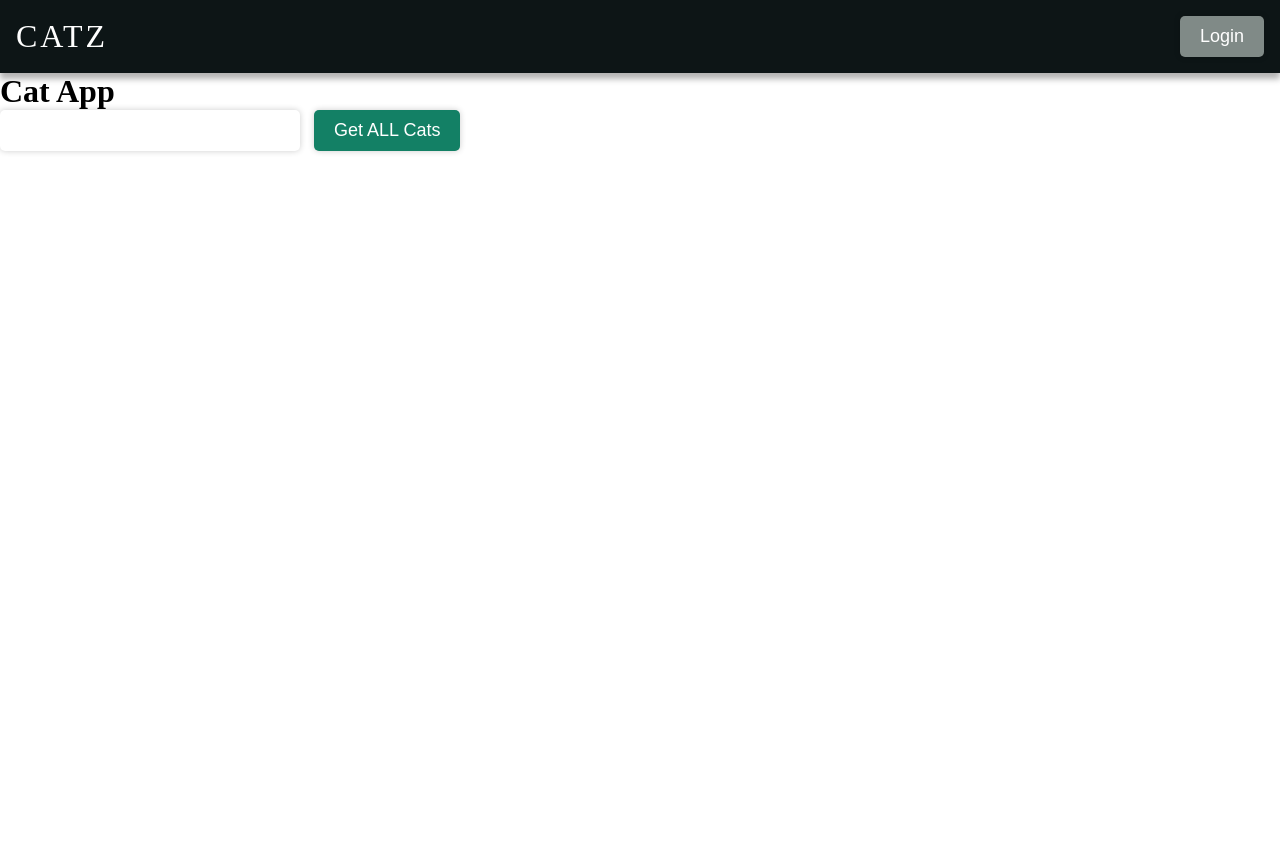
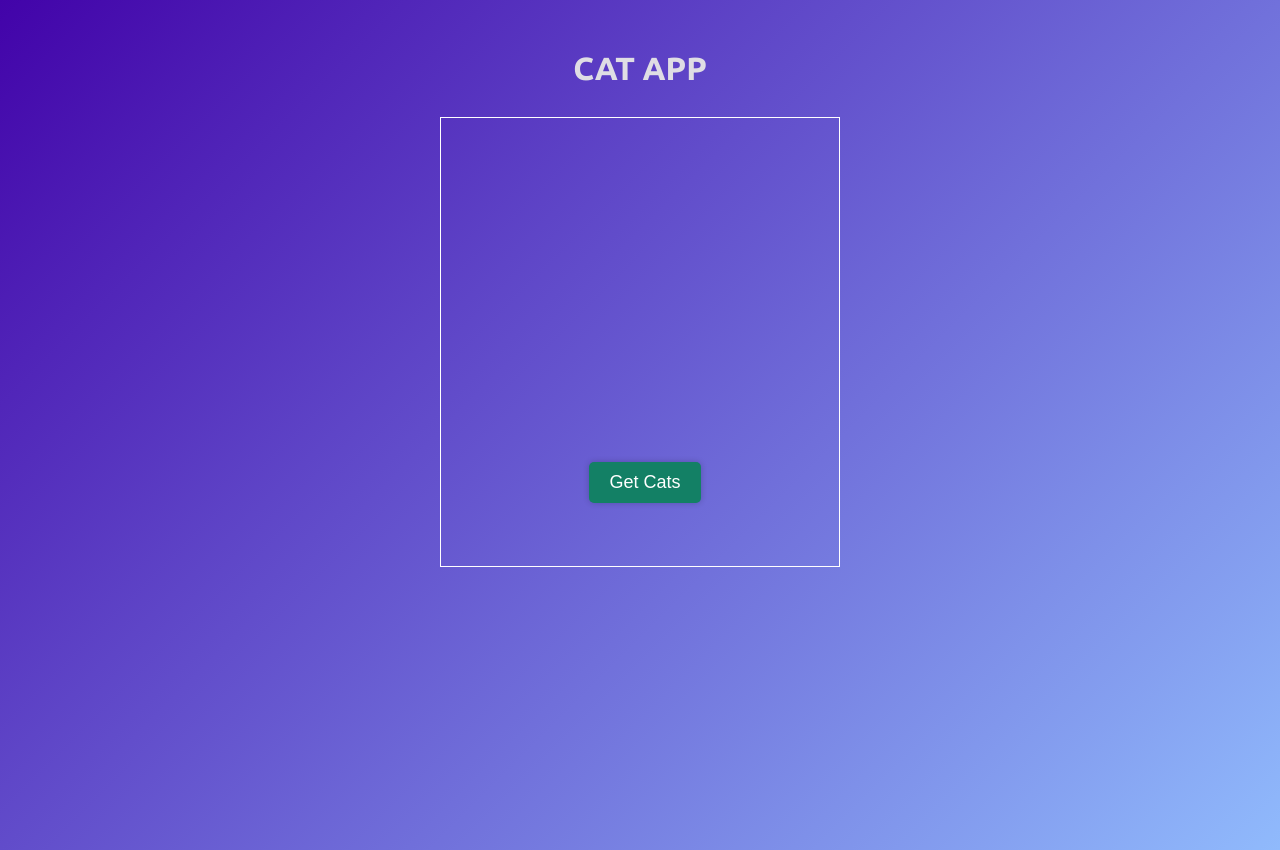
Before and after one commit to MostafaMaged00/SBA308A, a plain HTML site: page index.html in a window 1280 px wide. Before the commit the page ends 800 px from the top, so only its background shows below. Drawn offline with Linux system fonts and the light colour scheme.

Commit message:
add border and make cat pic circle

```diff
--- a/index.html
+++ b/index.html
@@ -3,41 +3,28 @@
 <head>
     <meta charset="UTF-8">
     <meta name="viewport" content="width=device-width, initial-scale=1.0">
+    <link rel="preconnect" href="https://fonts.googleapis.com">
+    <link rel="preconnect" href="https://fonts.gstatic.com" crossorigin>
+    <link href="https://fonts.googleapis.com/css2?family=Ubuntu:ital,wght@0,100;0,200;0,300;0,400;0,500;0,600;0,700;0,800;0,900;1,100;1,200;1,300;1,400;1,500;1,600;1,700;1,800;1,900&display=swap"
+        rel="stylesheet">
     <link rel="stylesheet" href="styles.css">
-    <title>Document</title>
+    <title>CatAPI</title>
 </head>
 <body>
-    <nav>
-
-        <div class="navbar">
-            <a class="logo" href="#">CATZ</a>
-
-            <button id="logn-btn">Login</button>
-
-        </div>
-
-    </nav>
-
-
-    <!-- This is th end of th nav   -->
-
 <h1>Cat App</h1>
 
     <div class="container">
+        <div class="card">
+            <div id="catImage">
 
-        <input type="text" id="srch-inp">
-        <button id="srch-btn">Get ALL Cats</button>
+            </div>
+            <div id="catID">
 
+            </div>
+            <button id="srch-btn">Get Cats</button>
+
+        </div>
     </div>
-
-    <div id="catImage">
-        <!-- cat image will be displayed here -->
-      </div>
-      <div id="catID">
-        <!-- cat ID will be displayed here -->
-      </div>
-
-
-    <script src="index.js"></script>
+     <script src="index.js"></script>
 </body>
 </html>
--- a/index.js
+++ b/index.js
@@ -9,6 +9,9 @@ const srchbtn = document.getElementById("srch-btn");
 async function getCatData() {
   try {
     const response = await fetch(url);
+    if (!response.ok) {
+      throw new Error("Couldn't fetch API");
+    }
     const data = await response.json();
     const catUrl = data[0].url;
     catImage.innerHTML = `<img src="${catUrl}" alt="Random Cat" width="300" />`;
--- a/styles.css
+++ b/styles.css
@@ -1,7 +1,14 @@
+
+
 *{
     margin:0;
     padding: 0;
     box-sizing: border-box;
+}
+body{
+    font-family: 'Ubuntu',sans-serif;
+    background: linear-gradient(135deg,#4203a9,#90bafc);
+    min-height:100vh;
 }
 nav{
     background-color: #0d1516;
@@ -33,6 +40,15 @@ nav{
     margin-left: 10px;
 }
 
+h1 {
+
+    margin-top:50px;
+    margin-bottom:30px;
+    text-align:center;
+    color: #dfdde4;
+    text-transform: uppercase;
+}
+
 #srch-inp{
     width:50%;
     max-width: 300px;
@@ -58,3 +74,49 @@ nav{
 
 
 }
+
+.card{
+
+    border: 1px solid #fff;
+    width:400px;
+    height: 450px;
+    display: flex;
+    flex-direction: column;
+    justify-content: center;
+    align-items: center;
+    padding: 10px;
+    margin: auto;
+    color: #fff;
+
+
+}
+
+
+img {
+    width: 250px;
+    height: 250px;
+    border-radius: 50%;
+    border: 1px solid white;
+
+}
+
+#catImage{
+    width: 250px;
+    height: 250px;
+}
+
+#catID{
+
+    margin:15px;
+    color:yellow;
+    text-transform: uppercase;
+
+}
+
+
+.errorClass{
+    font-size:2 rem;
+    font-weight: bold;
+    color: red;
+
+}
```
